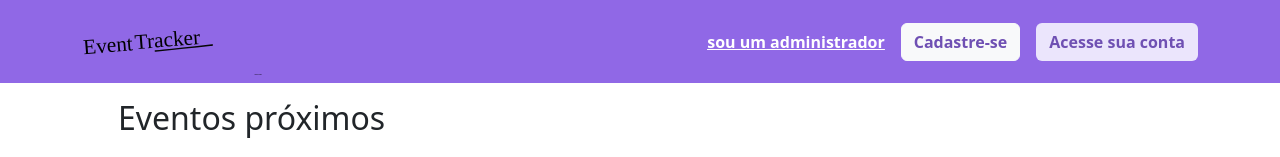
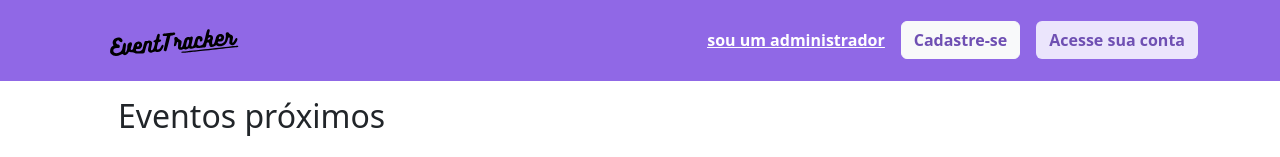
Before and after one commit to AparicioFermiano/EventTrack, an Angular app: page / in a window 1280 px wide. Shown: the top 157 px of the page. Built offline with nearby package versions, Linux system fonts and the light colour scheme.

Commit message:
ajuste header

```diff
--- a/src/app/header/header.component.html
+++ b/src/app/header/header.component.html
@@ -3,7 +3,7 @@
         <div class="row">
             <div class="col">
                 <a href="#" class="navbar-brand">
-                    <img src="../../assets/EventTrackerLogo_Fonte.svg" alt="logo" width="180" style="margin-top: 15px;">
+                    <img src="../../assets/eventtracker-cortado.svg" alt="logo" width="180">
                 </a>
             </div>
             <div class="col d-flex align-items-center justify-content-end">
--- a/src/app/login-usuario/login-usuario.component.html
+++ b/src/app/login-usuario/login-usuario.component.html
@@ -3,7 +3,7 @@
         <div class="secao-acesso py-5">
             <div class="row">
                 <div class="col-12 my-4 d-flex align-items-center justify-content-center">
-                    <img style="margin-left: 7%;" src="../../assets/EventTrackerLogo_Fonte.svg" alt="logo" width="230">
+                    <img src="../../assets/eventtracker-cortado.svg" alt="logo" width="230">
                 </div>
                 <div class="col-12 d-flex align-items-center justify-content-center">
                     <div style="width: 55%;">
```
Also changed, not shown: src/assets/EventTrackerLogo_Fonte.svg (deleted), src/assets/eventtracker-cortado.svg (added).
